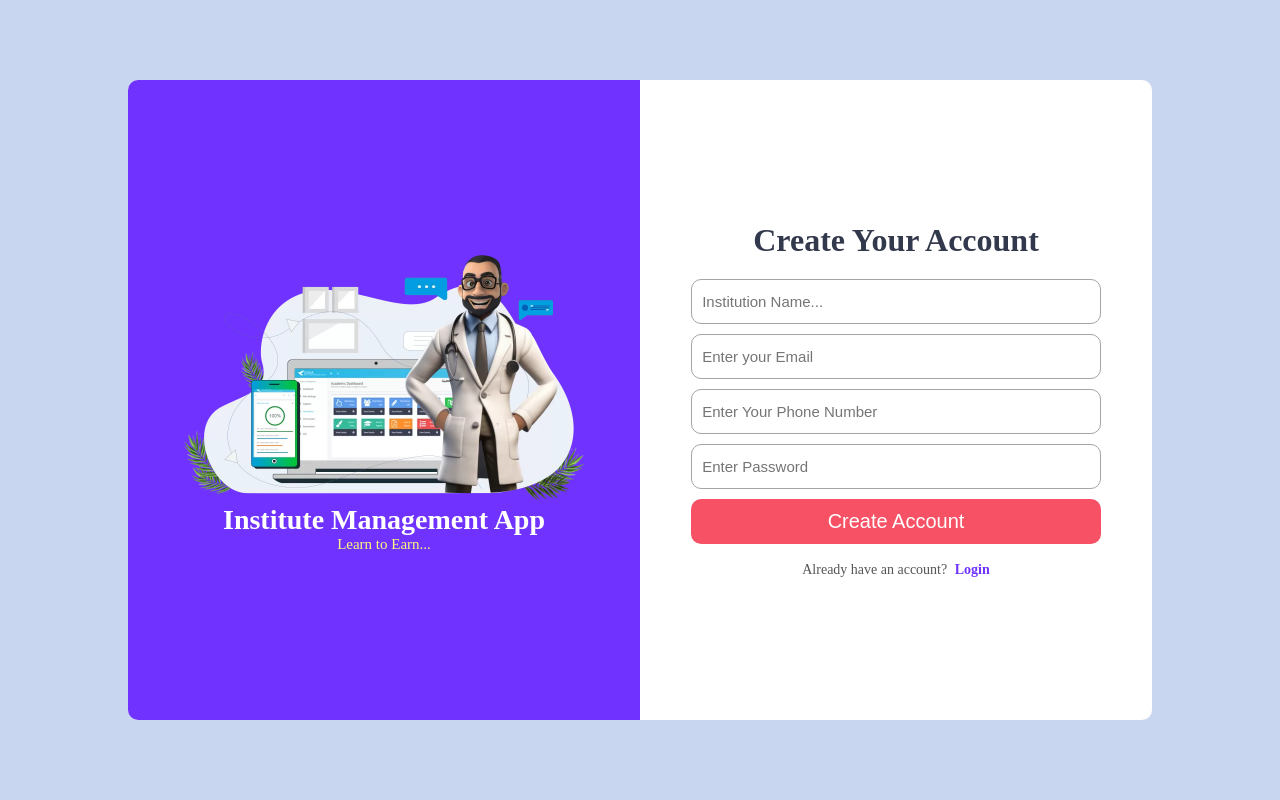
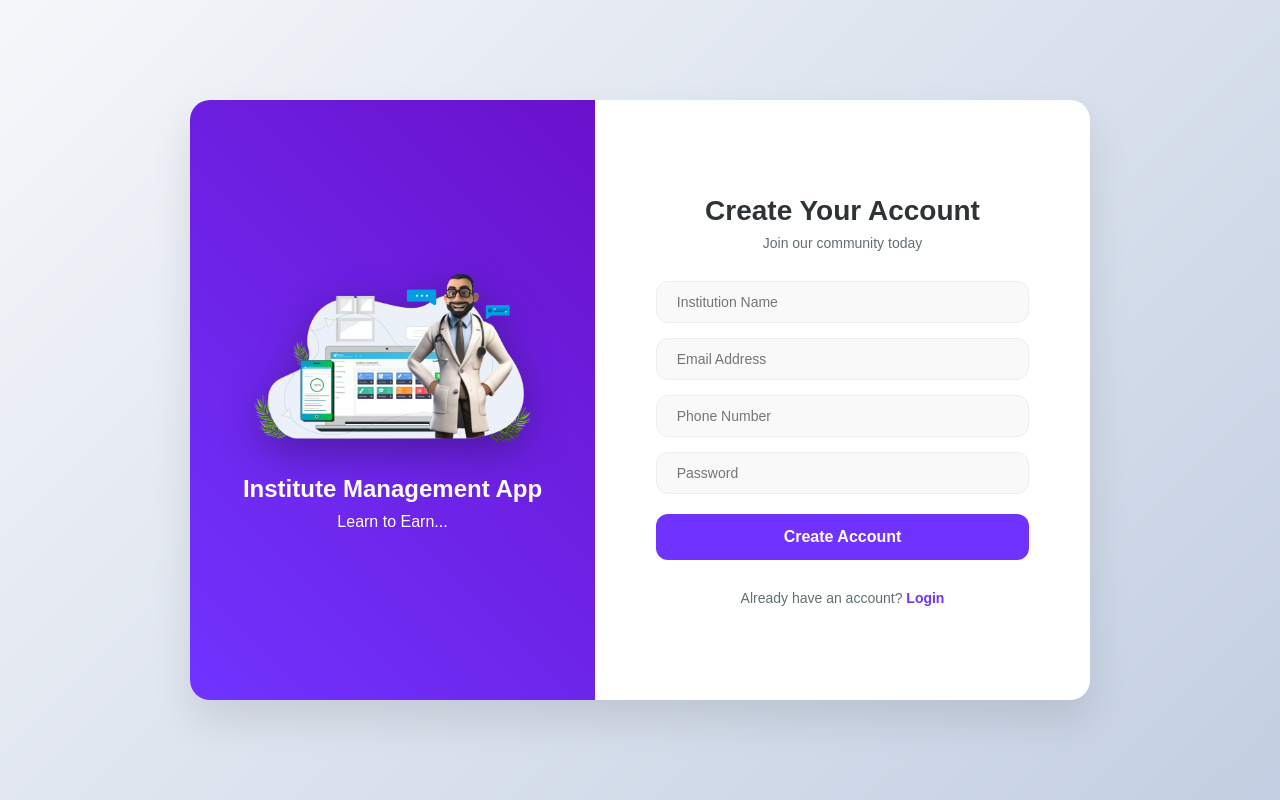
Before and after one commit to maharshi027/institute-management, a React (Vite) app in the folder frontend/: page /signup in a window 1280 px wide. Built offline with nearby package versions, Linux system fonts and the light colour scheme.

Commit message:
login signup form CSS updated

```diff
--- a/frontend/src/components/login/Login.jsx
+++ b/frontend/src/components/login/Login.jsx
@@ -51,16 +51,22 @@ const Login = () => {
     <div className="login-wrapper">
       <div className="login-box">
         <div className="login-left">
+          <div className="overlay-content">
             <img src={loginImg} alt="login" />
             <h1>Institute Management App</h1>
-          <p>Learn to Earn...</p>
+            <p>Welcome back! Let's get to work.</p>
+          </div>
         </div>
 
         <div className="login-right">
           <form onSubmit={submitHandler} className="login-form">
-            <h1>Login With Your Account</h1>
-            <hr />
+            <div className="form-header">
+              <h1>Sign In</h1>
+              <p>Enter your details to access your dashboard</p>
+            </div>
+            <hr className="form-divider" />
 
+            <div className="input-container">
               <input
                 value={email}
                 onChange={(e) => setEmail(e.target.value)}
@@ -76,15 +82,16 @@ const Login = () => {
                 placeholder="Enter Password"
                 required
               />
+            </div>
 
-            <button className="btn" type="submit" disabled={loading}>
-              {loading ? <Circles className="loading" /> : "Submit"}
+            <button className="login-btn" type="submit" disabled={loading}>
+              {loading ? <Circles className="loading" stroke="#ffffff" /> : "Sign In"}
             </button>
+
             <p className="auth-text">
               Don’t have an account?
               <Link className="auth-link" to="/signup">
-                {" "}
-                Sign up
+                {" "}Sign up
               </Link>
             </p>
           </form>
--- a/frontend/src/components/login/login.css
+++ b/frontend/src/components/login/login.css
@@ -1,59 +1,180 @@
 .login-wrapper {
   width: 100%;
   height: 100vh;
-  background-color: var(--bg-color);
-
+  background: linear-gradient(135deg, #f5f7fa 0%, #c3cfe2 100%);
   display: flex;
   justify-content: center;
   align-items: center;
+  font-family: 'Poppins', sans-serif;
 }
+
 .login-box {
-  width: 80%;
-  height: 80vh;
+  width: 900px;
+  height: 550px;
   background-color: #fff;
-  border-radius: 10px;
+  border-radius: 20px;
   display: flex;
-  flex-direction: row;
+  box-shadow: 0 20px 50px rgba(0, 0, 0, 0.15);
   overflow: hidden;
 }
+
 .login-left {
-  width: 50%;
-  background-color: var(--primary-2);
+  width: 45%;
+  background: linear-gradient(45deg, var(--primary-2), #6a11cb);
   display: flex;
   flex-direction: column;
   justify-content: center;
   align-items: center;
+  padding: 40px;
+  text-align: center;
+  color: #fff;
+}
 
-  & h1 {
-    color: #fff;
-    font-size: 28px;
+.overlay-content img {
+  width: 85%;
+  filter: drop-shadow(0 12px 20px rgba(0,0,0,0.3));
+  margin-bottom: 25px;
+}
+
+.login-left h1 {
+  font-size: 24px;
+  font-weight: 700;
+  margin-bottom: 10px;
+}
+
+.login-left p {
+  font-size: 15px;
+  color: rgba(255, 255, 255, 0.8);
+}
+
+.login-right {
+  width: 55%;
+  padding: 50px;
+  display: flex;
+  flex-direction: column;
+  justify-content: center;
+}
+
+.login-form {
+  width: 100%;
+  display: flex;
+  flex-direction: column;
+  gap: 20px;
+}
+
+.form-header {
+  text-align: center;
+}
+
+.form-header h1 {
+  font-size: 28px;
+  color: #2d3436;
+  margin-bottom: 8px;
+}
+
+.form-header p {
+  color: #636e72;
+  font-size: 14px;
+}
+
+.form-divider {
+  width: 50px;
+  border: 1.5px solid var(--primary-2);
+  margin: 0 auto;
+  border-radius: 2px;
+}
+
+.input-container {
+  display: flex;
+  flex-direction: column;
+  gap: 15px;
+  width: 100%;
+}
+
+.login-form input {
+  padding: 14px 20px;
+  border: 1.5px solid #dfe6e9;
+  border-radius: 12px;
+  width: 100%;
+  font-size: 14px;
+  outline: none;
+  transition: all 0.3s ease;
+  background-color: #fbfbfb;
+  box-sizing: border-box;
+}
+
+.login-form input:focus {
+  border-color: var(--primary-2);
+  background-color: #fff;
+  box-shadow: 0 0 0 4px rgba(106, 17, 203, 0.1);
+}
+
+.login-btn {
+  width: 100%;
+  padding: 14px;
+  border: none;
+  border-radius: 12px;
+  background: var(--primary-2);
+  color: white;
+  font-size: 16px;
+  font-weight: 600;
+  cursor: pointer;
+  transition: all 0.3s ease;
+  display: flex;
+  justify-content: center;
+  align-items: center;
+  margin-top: 10px;
+}
+
+.login-btn:hover:not(:disabled) {
+  background: #5a0eb1;
+  transform: translateY(-2px);
+  box-shadow: 0 8px 20px rgba(106, 17, 203, 0.3);
+}
+
+.login-btn:disabled {
+  opacity: 0.7;
+  cursor: not-allowed;
+}
+
+.loading {
+  width: 20px;
+  height: 20px;
+}
+
+.auth-text {
+  text-align: center;
+  font-size: 14px;
+  color: #636e72;
+  margin-top: 10px;
+}
+
+.auth-link {
+  color: var(--primary-2);
+  font-weight: 700;
+  text-decoration: none;
+  transition: color 0.2s;
+}
+
+.auth-link:hover {
+  color: #5a0eb1;
+  text-decoration: underline;
+}
+
+@media (max-width: 768px) {
+  .login-box {
+    flex-direction: column;
+    width: 90%;
+    height: auto;
   }
-  p {
-    font-size: 15px;
-    color: rgb(248, 248, 125);
+  .login-left {
+    padding: 30px;
+  }
+  .login-left img {
+    max-width: 200px;
+  }
+  .login-right {
+    width: 100%;
+    padding: 40px 25px;
   }
 }
-.login-left img {
-  width: 100%;
-  max-width: 400px;
-  border-radius: 10px;
-}
-.login-right {
-  width: 50%;
-}
-.login-form {
-  height: 80vh;
-  display: flex;
-  flex-direction: column;
-  gap: 10px;
-  justify-content: center;
-  align-items: center;
-}
-.login-form input {
-  padding: 10px;
-  border: 1px solid #a5a5a5;
-  border-radius: 10px;
-  width: 80%;
-  font-size: 15px;
-  height: 45px;
-}
--- a/frontend/src/components/signup/Signup.jsx
+++ b/frontend/src/components/signup/Signup.jsx
@@ -61,64 +61,58 @@ const Signup = () => {
     <div className="signup-wrapper">
       <div className="signup-box">
         <div className="signup-left">
+          <div className="overlay-content">
              <img src={signupImg} alt="Signup" />
-          <h1>Institute Management App </h1>
+             <h1>Institute Management App</h1>
              <p>Learn to Earn...</p>
+          </div>
         </div>
 
         <div className="signup-right">
           <form onSubmit={submitHandler} className="signup-form">
+            <div className="form-header">
               <h1>Create Your Account</h1>
-            <hr />
+              <p>Join our community today</p>
+            </div>
+
+            <div className="input-container">
               <input
                 value={instituteName}
                 onChange={(e) => setInstituteName(e.target.value)}
                 type="text"
-              placeholder="Institution Name..."
-              list="institutions"
+                placeholder="Institution Name"
                 required
               />
-
-            <datalist id="institutions">
-              <option value="Dinesh Chemistry Classes" />
-              <option value="Vikas Maths Classes" />
-              <option value="Balram Physics Classes" />
-              <option value="Arvind Biology CLasses" />
-              <option value="Chandresh Chemistry Classes" />
-              <option value="JK Chemistry Classes" />
-              <option value="Ravindra Biology Classes" />
-            </datalist>
               <input
                 value={email}
                 onChange={(e) => setEmail(e.target.value)}
                 type="email"
-              placeholder="Enter your Email"
+                placeholder="Email Address"
                 required
               />
               <input
                 value={phone}
                 onChange={(e) => setPhone(e.target.value)}
                 type="text"
-              placeholder="Enter Your Phone Number"
+                placeholder="Phone Number"
                 required
               />
               <input
                 value={password}
                 onChange={(e) => setPassword(e.target.value)}
                 type="password"
-              placeholder="Enter Password"
+                placeholder="Password"
                 required
               />
-            <button className="btn" type="submit" disabled={loading}>
-              {loading ? <Circles className="loading" /> : "Create Account"}
+            </div>
+
+            <button className="signup-btn" type="submit" disabled={loading}>
+              {loading ? <Circles className="loading" stroke="#ffffff" /> : "Create Account"}
             </button>
 
             <p className="auth-text">
               Already have an account?
-              <Link className="auth-link" to="/login">
-                {" "}
-                Login
-              </Link>
+              <Link className="auth-link" to="/login"> Login</Link>
             </p>
           </form>
         </div>
@@ -126,5 +120,4 @@ const Signup = () => {
     </div>
   );
 };
-
 export default Signup;
--- a/frontend/src/components/signup/signup.css
+++ b/frontend/src/components/signup/signup.css
@@ -1,76 +1,165 @@
 .signup-wrapper {
   width: 100%;
   height: 100vh;
-  background-color: var(--bg-color);
+  background: linear-gradient(135deg, #f5f7fa 0%, #c3cfe2 100%);
+  display: flex;
+  justify-content: center;
+  align-items: center;
+  font-family: 'Poppins', sans-serif;
+}
 
+.signup-box {
+  width: 900px;
+  height: 600px;
+  background-color: #fff;
+  border-radius: 20px;
+  display: flex;
+  box-shadow: 0 20px 40px rgba(0, 0, 0, 0.1);
+  overflow: hidden;
+}
+
+
+.signup-left {
+  width: 45%;
+  background: linear-gradient(45deg, var(--primary-2), #6a11cb);
+  display: flex;
+  flex-direction: column;
+  justify-content: center;
+  align-items: center;
+  padding: 40px;
+  text-align: center;
+  color: #fff;
+}
+
+.overlay-content img {
+  width: 80%;
+  filter: drop-shadow(0 10px 15px rgba(0,0,0,0.2));
+  margin-bottom: 20px;
+  transition: transform 0.3s ease;
+}
+
+.overlay-content img:hover {
+  transform: translateY(-5px);
+}
+
+.signup-left h1 {
+  font-size: 24px;
+  font-weight: 700;
+  margin-bottom: 10px;
+}
+
+.signup-right {
+  width: 55%;
+  padding: 40px;
+  display: flex;
+  flex-direction: column;
+  justify-content: center;
+}
+
+.signup-form {
+  width: 100%;
+  display: flex;
+  flex-direction: column;
+  gap: 20px;
+}
+
+.form-header {
+  text-align: center;
+  margin-bottom: 10px;
+}
+
+.form-header h1 {
+  font-size: 28px;
+  color: #333;
+  margin-bottom: 5px;
+}
+
+.form-header p {
+  color: #777;
+  font-size: 14px;
+}
+
+.input-container {
+  display: flex;
+  flex-direction: column;
+  gap: 15px;
+  width: 100%;
+  align-items: center;
+}
+
+.signup-form input {
+  padding: 12px 20px;
+  border: 1.5px solid #eee;
+  border-radius: 12px;
+  width: 90%;
+  font-size: 14px;
+  outline: none;
+  transition: all 0.3s ease;
+  background-color: #f9f9f9;
+}
+
+.signup-form input:focus {
+  border-color: var(--primary-2);
+  background-color: #fff;
+  box-shadow: 0 0 0 4px rgba(106, 17, 203, 0.1);
+}
+
+.signup-btn {
+  width: 90%;
+  align-self: center;
+  padding: 14px;
+  border: none;
+  border-radius: 12px;
+  background: var(--primary-2);
+  color: white;
+  font-size: 16px;
+  font-weight: 600;
+  cursor: pointer;
+  transition: all 0.3s ease;
   display: flex;
   justify-content: center;
   align-items: center;
 }
-.signup-box {
-  width: 80%;
-  height: 80vh;
-  background-color: #fff;
-  border-radius: 10px;
-  display: flex;
-  flex-direction: row;
-  overflow: hidden;
+
+.signup-btn:hover:not(:disabled) {
+  background: #5a0eb1;
+  transform: translateY(-2px);
+  box-shadow: 0 5px 15px rgba(0, 0, 0, 0.2);
 }
-.signup-left {
-  width: 50%;
-  background-color: var(--primary-2);
-  display: flex;
-  flex-direction: column;
-  justify-content: center;
-  align-items: center;
 
-  & h1 {
-    color: #fff;
-    font-size: 28px;
-  }
-  p {
-    font-size: 15px;
-    color: rgb(248, 248, 125);
-  }
+.signup-btn:disabled {
+  opacity: 0.7;
+  cursor: not-allowed;
 }
-.signup-left img {
-  width: 100%;
-  max-width: 400px;
-  border-radius: 10px;
-}
-.signup-right {
-  width: 50%;
-}
-.signup-form {
-  height: 80vh;
-  display: flex;
-  flex-direction: column;
-  gap: 10px;
-  justify-content: center;
-  align-items: center;
-}
-.signup-form input {
-  padding: 10px;
-  border: 1px solid #a5a5a5;
-  border-radius: 10px;
-  width: 80%;
-  font-size: 15px;
-  height: 45px;
+
+.loading {
+  width: 24px;
+  height: 24px;
 }
 
 .auth-text {
+  text-align: center;
   font-size: 14px;
-  margin-top: 8px;
-  color: #555;
+  color: #666;
 }
 
 .auth-link {
   color: var(--primary-2);
-  font-weight: 600;
+  font-weight: 700;
   text-decoration: none;
-  margin-left: 4px;
 }
 
-.auth-link:hover {
-  text-decoration: underline;
+@media (max-width: 768px) {
+  .signup-box {
+    flex-direction: column;
+    width: 95%;
+    height: auto;
+  }
+  .signup-left {
+    display: none;
+  }
+  .signup-right {
+    width: 100%;
+    padding: 30px 20px;
+  }
 }
```
Lines whose indentation alone changed are shown as unchanged.
